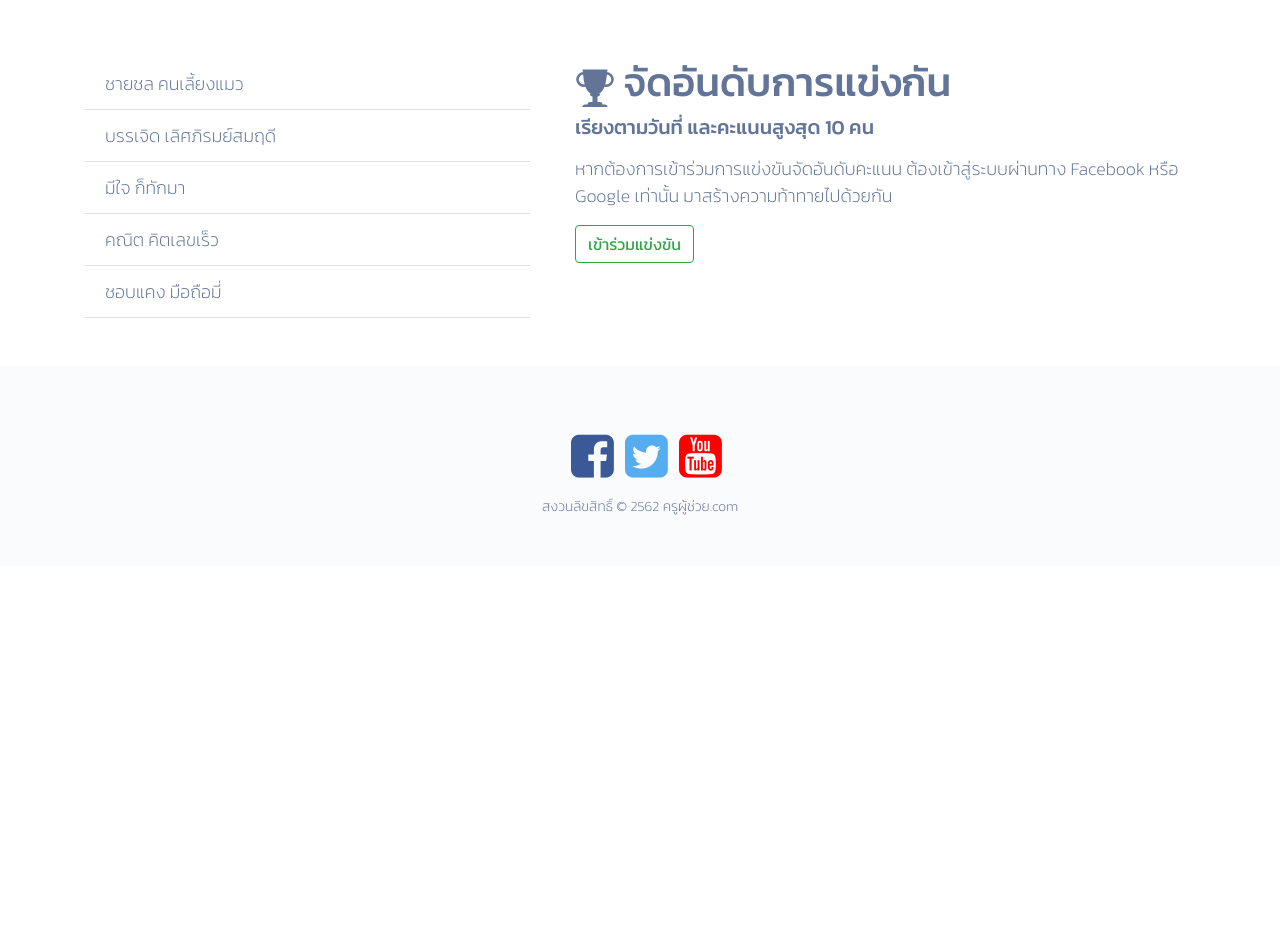
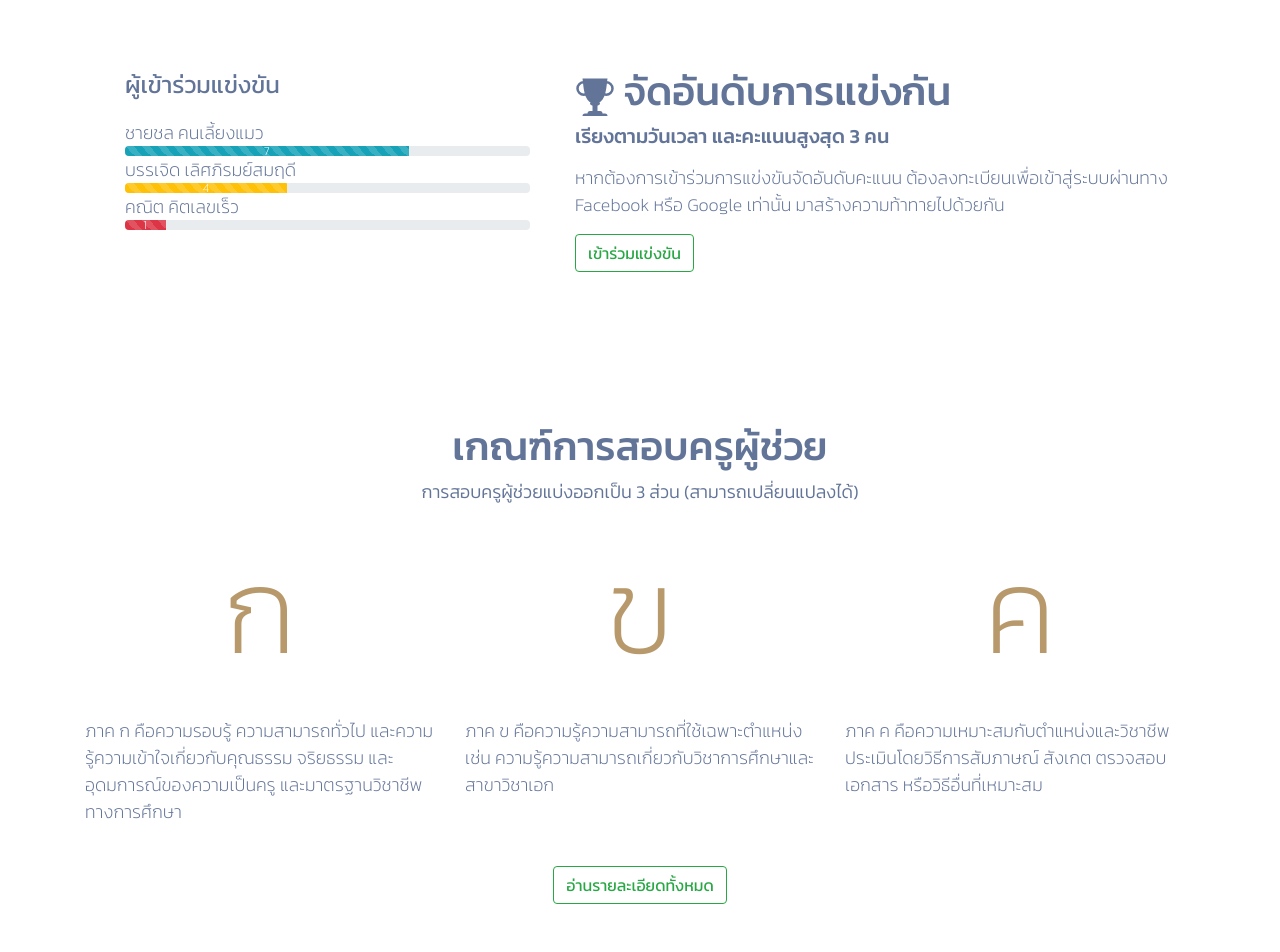
Before and after one commit to chonlatee-s/kru_react, a React (Create React App) app: page /how in a window 1280 px wide. Shown: the part 980-1932 px from the top of the page. Before the commit the page ends 1546 px from the top, so only its background shows below. Built offline with nearby package versions, Linux system fonts and the light colour scheme.

Commit message:
finished 404

```diff
--- a/package.json
+++ b/package.json
@@ -9,6 +9,7 @@
     "bootstrap-icons": "^1.0.0-alpha3",
     "react": "^16.13.1",
     "react-dom": "^16.13.1",
+    "react-router-dom": "^5.1.2",
     "react-scripts": "3.4.1"
   },
   "scripts": {
--- a/public/index.html
+++ b/public/index.html
@@ -12,7 +12,7 @@
     <link rel="stylesheet" href="https://fonts.googleapis.com/icon?family=Material+Icons">
 
     <style>
-      .fa {padding: 10px;font-size: 50px;width: 50px;text-align: center;text-decoration: none;margin: 5px 2px;}
+      .fa {padding: 10px;font-size: 45px;width: 45px;text-align: center;text-decoration: none;margin: 5px 2px;}
       .fa:hover {opacity: 0.7;}
     </style>
 
--- a/src/App.js
+++ b/src/App.js
@@ -1,19 +1,19 @@
 import React from 'react';
-import Menu from './Menu';
-import Winner from './Winner';
-import Banner from './Banner';
-import MenuBox from './MenuBox';
-import Bar from './Bar';
+import Home from './Home';
+import How from './How';
+import Error404 from './Error404';
+
+import { BrowserRouter, Route, Switch } from 'react-router-dom';
 
 function App() {
   return (
-    <div>
-      <Menu />
-      <Banner/>
-      <MenuBox/>
-      <Winner/>
-      <Bar/>
-    </div>
+    <BrowserRouter>
+      <Switch>
+        <Route path="/" exact={true} component={Home} />
+        <Route path="/how" component={Home} />
+        <Route component={Error404} />
+      </Switch>
+    </BrowserRouter>
   );
 }
 
--- a/src/Bar.js
+++ b/src/Bar.js
@@ -3,8 +3,7 @@ import React from 'react';
 function Bar() {
     return (
         <div className="container-fluid boxBar" style={{paddingTop:"50px"}}>
-            <a href="https://www.facebook.com/sharer/sharer.php?u=http://ครูผู้ช่วย.com" target="_blank" onclick="window.open(this.href, 'facebook-share','width=500,height=300');return false;" className="fa fa-facebook-square" style={{color: "#3B5998"}}></a>
-            <a href="http://twitter.com/share?text=ฝึกทำแบบทดสอบครูผู้ช่วยออนไลน์&url=http://ครูผู้ช่วย.com.php" target="_blank" onclick="window.open(this.href, 'facebook-share','width=500,height=300');return false;" className="fa fa-twitter-square" style={{color: "#55ACEE"}}></a>
+            <a href="https://facebook.com/%E0%B8%84%E0%B8%A3%E0%B8%B9%E0%B8%9C%E0%B8%B9%E0%B9%89%E0%B8%8A%E0%B9%88%E0%B8%A7%E0%B8%A2com-110744400336909/" target="_blank"  className="fa fa-facebook-square" style={{color: "#3B5998"}}></a>
             <a href="https://www.youtube.com/channel/UCPA-YiEnmNJ9u9d_pJfVywA/videos?view_as=subscriber" target="_blank" className="fa fa-youtube-square" style={{color:"#ff0000"}}></a>
             <p style={{fontSize:"14px"}}>สงวนลิขสิทธิ์ © 2562 ครูผู้ช่วย.com</p>
         </div>
--- /dev/null
+++ b/src/Error404.js
@@ -0,0 +1,16 @@
+import React from 'react';
+function Error404() {
+  return (
+    <div className="text-center" style={{marginTop:"100px"}}>
+        <svg style={{ color: "#b7996c" }} className="bi bi-exclamation-triangle" width="4em" height="4em" viewBox="0 0 16 16" fill="currentColor" xmlns="http://www.w3.org/2000/svg">
+            <path fillRule="evenodd" d="M7.938 2.016a.146.146 0 00-.054.057L1.027 13.74a.176.176 0 00-.002.183c.016.03.037.05.054.06.015.01.034.017.066.017h13.713a.12.12 0 00.066-.017.163.163 0 00.055-.06.176.176 0 00-.003-.183L8.12 2.073a.146.146 0 00-.054-.057A.13.13 0 008.002 2a.13.13 0 00-.064.016zm1.044-.45a1.13 1.13 0 00-1.96 0L.165 13.233c-.457.778.091 1.767.98 1.767h13.713c.889 0 1.438-.99.98-1.767L8.982 1.566z" clipRule="evenodd"/>
+            <path d="M7.002 12a1 1 0 112 0 1 1 0 01-2 0zM7.1 5.995a.905.905 0 111.8 0l-.35 3.507a.552.552 0 01-1.1 0L7.1 5.995z"/>
+        </svg>
+        <p style={{ fontSize:"65px",fontWeight:"300", color: "#627498",marginBottom:"0px" }}>ปัญหา 404</p>
+        <p style={{ fontSize:"26px", color: "#627498", marginTop:"0px",marginBottom:"25px"}}>บ่พ้อหน้านี้อยู่เทิงเซิร์ฟเวอร์เด้อ</p>
+        <a className="btn btn-warning" href="#">กลับบ้านเฮา</a>
+    </div>
+  );
+}
+
+export default Error404;
--- /dev/null
+++ b/src/Home.js
@@ -0,0 +1,21 @@
+import React from 'react';
+import Menu from './Menu';
+import Winner from './Winner';
+import Banner from './Banner';
+import MenuBox from './MenuBox';
+import How from './How';
+import Bar from './Bar';
+function Home() {
+  return (
+    <div className="container-fluid bg">
+      <Menu />
+      <Banner/>
+      <MenuBox/>
+      <Winner/>
+      <How/>
+      <Bar/>
+    </div>
+  );
+}
+
+export default Home;
--- /dev/null
+++ b/src/How.js
@@ -0,0 +1,40 @@
+import React from 'react';
+import Menu from './Menu';
+function How() {
+  return (
+    <div>
+      <Menu/>
+      <div className="container boxHow">
+        <h1 className="text-center">เกณฑ์การสอบครูผู้ช่วย</h1>
+        <p className="topic_sec">การสอบครูผู้ช่วยแบ่งออกเป็น 3 ส่วน (สามารถเปลี่ยนแปลงได้)</p>
+      </div>
+
+      <div className="container">
+            <div className="row text-center">
+                <div className="col-sm">
+                    <span style={{fontSize:"120px", textAlign:"center", fontWeight:"200", color:"#b7996c"}}>ก</span>
+                    <p></p>
+                    <p style={{ textAlign: "left", color:"#627498" }}>ภาค ก คือความรอบรู้ ความสามารถทั่วไป และความรู้ความเข้าใจเกี่ยวกับคุณธรรม จริยธรรม และอุดมการณ์ของความเป็นครู และมาตรฐานวิชาชีพทางการศึกษา</p>
+                </div>
+                <div className="col-sm">
+                    <span style={{fontSize:"120px", textAlign:"center", fontWeight:"200", color:"#b7996c"}}>ข</span>
+                    <p></p>
+                    <p style={{ textAlign: "left", color:"#627498" }}>ภาค ข คือความรู้ความสามารถที่ใช้เฉพาะตำแหน่ง เช่น ความรู้ความสามารถเกี่ยวกับวิชาการศึกษาและสาขาวิชาเอก </p>
+                </div>
+                <div className="col-sm">
+                    <span style={{fontSize:"120px", textAlign:"center", fontWeight:"200", color:"#b7996c"}}>ค</span>
+                    <p></p>
+                    <p style={{ textAlign: "left", color:"#627498" }}>ภาค ค คือความเหมาะสมกับตำแหน่งและวิชาชีพ ประเมินโดยวิธีการสัมภาษณ์ สังเกต ตรวจสอบเอกสาร หรือวิธีอื่นที่เหมาะสม</p>
+                </div>
+            </div>
+        </div>
+        <div className="row text-center">
+            <div className="col-sm" style={{paddingTop:"25px", paddingBottom:"50px"}}>
+              <a className="btn btn-outline-success" href="#">อ่านรายละเอียดทั้งหมด</a>
+            </div>
+        </div>
+    </div>
+  );
+}
+
+export default How;
--- a/src/Menu.js
+++ b/src/Menu.js
@@ -1,18 +1,19 @@
 import React from 'react';
 import logo from './img/logo_brand.png';
+import { NavLink } from 'react-router-dom';
 
 function Menu() {
     return (
             <nav className="navbar fixed-top navbar-expand-sm navbar-light" style={{backgroundColor: "#ffffff"}}>
                 <div className="container">
-                <a className="navbar-brand" href="#"><img src={logo} style={{width:"15%"}}/><span className="logo_brand"> ครูผู้ช่วย.com</span></a>
+                    <NavLink to="/" className="navbar-brand" ><img src={logo} style={{width:"15%"}}/><span className="logo_brand"> ครูผู้ช่วย.com</span></NavLink>
                     <button className="navbar-toggler" type="button" data-toggle="collapse" data-target="#collapsibleNavbar">
                         <span className="navbar-toggler-icon"></span>
                     </button>
                     <div className="collapse navbar-collapse" id="collapsibleNavbar">
                         <ul className="navbar-nav menu mx-auto">
                             <li className="nav-item">
-                            <a className="nav-link" href="#" style={{color:"#627498"}}>เกณฑ์การสอบ</a>
+                                <NavLink to="/how" activeStyle={{color:"#28a745"}} className="nav-link" href="#" style={{color:"#627498"}}>เกณฑ์การสอบ</NavLink>
                             </li>
                             <li className="nav-item">
                                 <a className="nav-link" href="#" style={{color:"#627498"}}>แนวข้อสอบ</a>
--- a/src/Winner.js
+++ b/src/Winner.js
@@ -6,13 +6,22 @@ function Winner() {
         <div className="row">
           <div className="col-lg-5 col-sm-12 mb-4 text-center">
 
-                    <ul class="list-group list-group-flush" style={{ textAlign: "left" }}>
-                        <li className="list-group-item">ชายชล  คนเลี้ยงแมว</li>
-                        <li className="list-group-item">บรรเจิด  เลิศภิรมย์สมฤดี</li>
-                        <li className="list-group-item">มีใจ  ก็ทักมา</li>
-                        <li className="list-group-item">คณิต  คิตเลขเร็ว</li>
-                        <li className="list-group-item">ชอบแคง  มือถือมี่</li>
-                        <li className="list-group-item"></li>
+                    <ul style={{ textAlign: "left" }}><p style={{fontSize:"24px", fontWeight:400}}>ผู้เข้าร่วมแข่งขัน</p>
+                        <li>ชายชล  คนเลี้ยงแมว
+                          <div className="progress" style={{height: "10px"}}>
+                            <div className="progress-bar progress-bar-striped bg-info" role="progressbar" style={{width:"70%"}} aria-valuenow="15" aria-valuemin="0" aria-valuemax="100">7</div>
+                          </div>
+                        </li>
+                        <li>บรรเจิด  เลิศภิรมย์สมฤดี
+                          <div className="progress" style={{height: "10px"}}>
+                            <div className="progress-bar progress-bar-striped bg-warning" role="progressbar" style={{width:"40%"}} aria-valuenow="15" aria-valuemin="0" aria-valuemax="100">4</div>
+                          </div>
+                        </li>
+                        <li>คณิต  คิตเลขเร็ว
+                          <div className="progress" style={{height: "10px"}}>
+                            <div className="progress-bar progress-bar-striped bg-danger" role="progressbar" style={{width:"10%"}} aria-valuenow="15" aria-valuemin="0" aria-valuemax="100">1</div>
+                          </div>
+                        </li>
                     </ul>
 
           </div>
@@ -21,16 +30,16 @@ function Winner() {
               <div className="row">
                 <div className="col">
                   <h1>
-                    <svg class="bi bi-trophy" width="1em" height="1em" viewBox="0 0 16 16" fill="currentColor" xmlns="http://www.w3.org/2000/svg">
+                    <svg className="bi bi-trophy" width="1em" height="1em" viewBox="0 0 16 16" fill="currentColor" xmlns="http://www.w3.org/2000/svg">
                     <path d="M3 1h10c-.495 3.467-.5 10-5 10S3.495 4.467 3 1zm0 15a1 1 0 011-1h8a1 1 0 011 1H3zm2-1a1 1 0 011-1h4a1 1 0 011 1H5z"/>
-                    <path fill-rule="evenodd" d="M12.5 3a2 2 0 100 4 2 2 0 000-4zm-3 2a3 3 0 116 0 3 3 0 01-6 0zm-6-2a2 2 0 100 4 2 2 0 000-4zm-3 2a3 3 0 116 0 3 3 0 01-6 0z" clip-rule="evenodd"/>
+                    <path fillRule="evenodd" d="M12.5 3a2 2 0 100 4 2 2 0 000-4zm-3 2a3 3 0 116 0 3 3 0 01-6 0zm-6-2a2 2 0 100 4 2 2 0 000-4zm-3 2a3 3 0 116 0 3 3 0 01-6 0z" clipRule="evenodd"/>
                     <path d="M7 10h2v4H7v-4z"/>
                     <path d="M10 11c0 .552-.895 1-2 1s-2-.448-2-1 .895-1 2-1 2 .448 2 1z"/>
                     </svg> จัดอันดับการแข่งกัน
                   </h1>
-                  <h5>เรียงตามวันที่ และคะแนนสูงสุด 10 คน</h5>
+                  <h5>เรียงตามวันเวลา และคะแนนสูงสุด 3 คน</h5>
                   <p></p>
-                  <p>หากต้องการเข้าร่วมการแข่งขันจัดอันดับคะแนน ต้องเข้าสู่ระบบผ่านทาง Facebook หรือ Google เท่านั้น
+                  <p>หากต้องการเข้าร่วมการแข่งขันจัดอันดับคะแนน ต้องลงทะเบียนเพื่อเข้าสู่ระบบผ่านทาง Facebook หรือ Google เท่านั้น
                      มาสร้างความท้าทายไปด้วยกัน
                   </p>
                 </div>
--- a/src/index.css
+++ b/src/index.css
@@ -6,9 +6,11 @@ body {
   font-size: 18px;
   -webkit-font-smoothing: antialiased;
   -moz-osx-font-smoothing: grayscale;
+  background-color: #fafbfd;
+}
+.bg {
   background-color: #ffffff;
 }
-
 .menu {
   font-weight: 300;
   font-size: 16px;
@@ -18,16 +20,17 @@ body {
   font-weight: 500;
   font-size: larger;
 }
-
 .boxWinner {
   margin-top: 150px;
   color: #627498;
 }
+ul {
+  list-style: none;
+}
 .boxWelcome {
-  margin-top: 150px;
+  padding-top: 150px;
   color: #627498;
 }
-
 .topicBoxMenu {
   font-weight: 400;
   font-size: 21px;
@@ -36,10 +39,27 @@ body {
   margin-top: 150px;
   color: #627498;
 }
-
 .boxBar {
   color: #627498;
+  text-align: center;
+  padding-top: 50px;
   background-color: #fafbfd;
-  height: 200px;
+}
+
+.boxHow{
+  padding-top:150px;
+  background-color: #ffffff;
+  color: #627498;
+}
+.topic{
+  color: #627498;
+  font-size: 24px;
+  font-weight: 400;
   text-align: center;
 }
+.topic_sec{
+  color: #627498;
+  font-size: 18px;
+  text-align: center;
+  font-weight: 300;
+}
```
Also changed, not shown: src/MenuBox.js (+8 -8 lines), 1 other file (tests, documents, lock files or other folders). Lines whose indentation alone changed are shown as unchanged.
